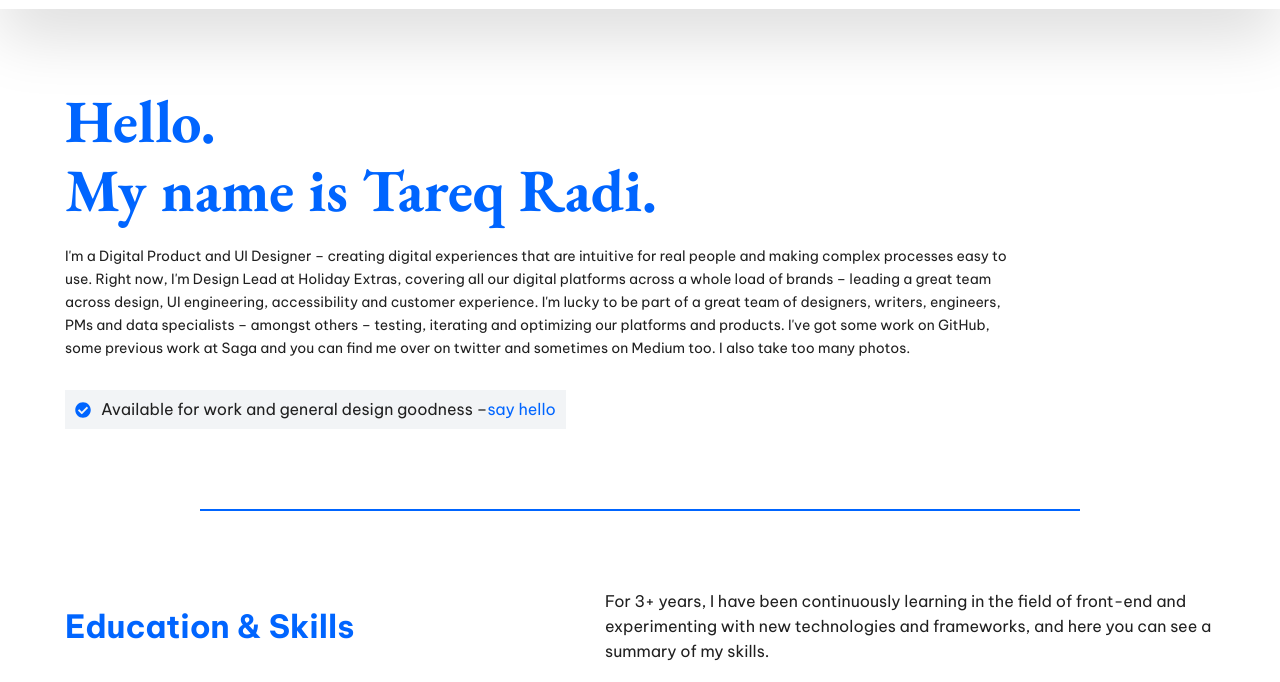
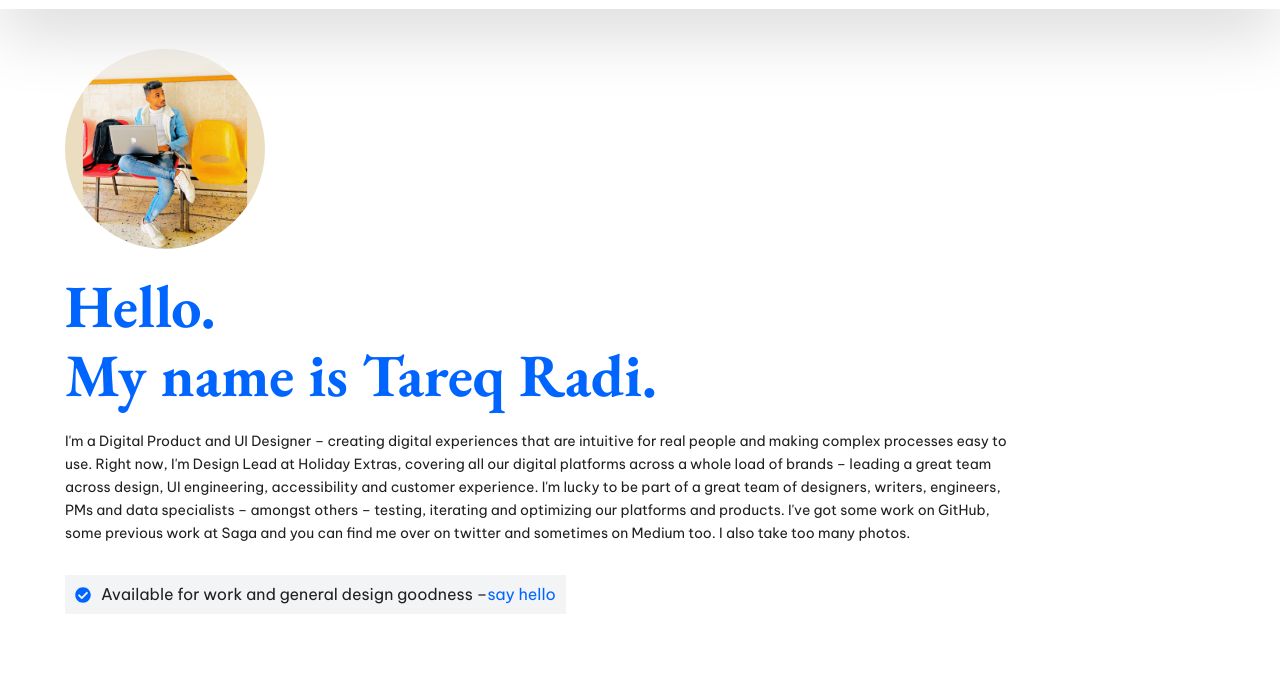
Before and after one commit to tareqrad1/protofillo, a plain HTML site: page index.html in a window 1280 px wide. Shown: the part 61-743 px from the top of the page. Drawn offline with nearby package versions, Linux system fonts and the light colour scheme; the site is published under a folder, as on GitHub Pages, so addresses that start at the root find nothing; a web font is replaced by a local one.

Commit message:
Update index.html

```diff
--- a/index.html
+++ b/index.html
@@ -76,7 +76,7 @@
 <!-- start the header -->
     <div class="header" id="header">
         <div class="container">
-            <img src="/imgs/tareqLabtop.jpg" alt="">
+            <img src="./imgs/tareqLabtop.jpg" alt="">
             <div class="names">
                 <h1>Hello.</h1>
                 <h1>My name is <span id="type"></span></h1>
```
